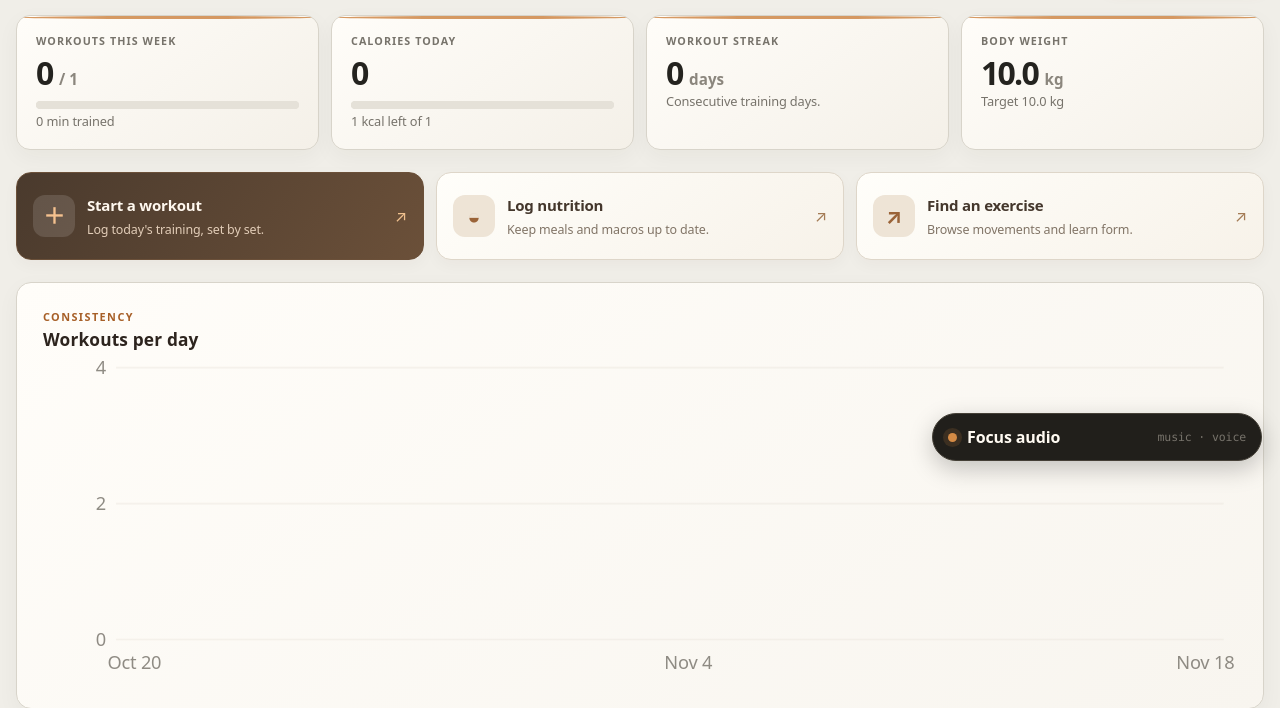
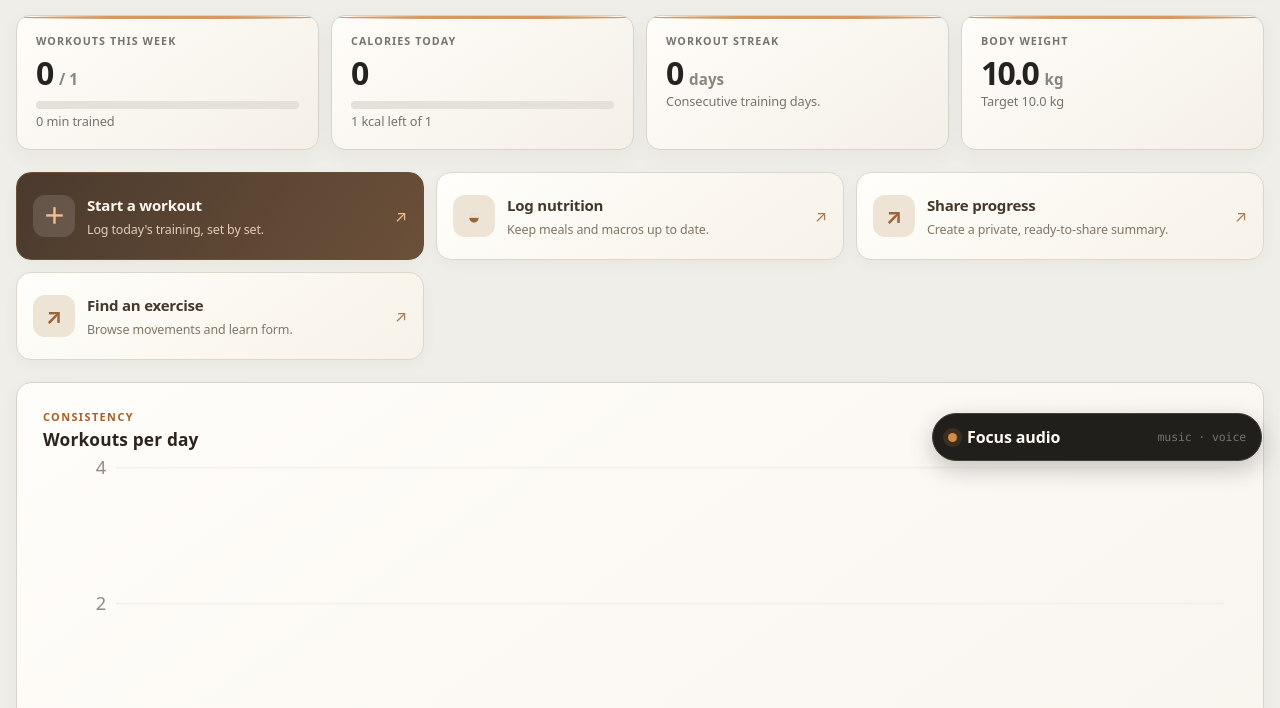
Before and after one commit to Sagar-Shahi/fitness-hub, a Django app: page /app/ in a window 1280 px wide. Shown: the part 321-1029 px from the top of the page. Run offline with Django 5.2, Linux system fonts and the light colour scheme; a user stored in the database is signed in; tables that the repository leaves empty hold one stand-in row (values such as "Sample post"); parts of the project's set-up code (start-up, migrations or seed data) failed here and were passed over; some libraries are stand-ins or nearby versions.

Commit message:
Add share progress dashboard action

```diff
--- a/templates/tracker/dashboard.html
+++ b/templates/tracker/dashboard.html
@@ -32,6 +32,11 @@
     <span><strong>Log nutrition</strong><small>Keep meals and macros up to date.</small></span>
     <span class="dashboard-action-arrow" aria-hidden="true">↗</span>
   </a>
+  <a class="dashboard-action" href="{% url 'tracker:share-progress' %}">
+    <span class="dashboard-action-icon" aria-hidden="true">↗</span>
+    <span><strong>Share progress</strong><small>Create a private, ready-to-share summary.</small></span>
+    <span class="dashboard-action-arrow" aria-hidden="true">↗</span>
+  </a>
   <a class="dashboard-action" href="{% url 'tracker:exercise-library' %}">
     <span class="dashboard-action-icon" aria-hidden="true">↗</span>
     <span><strong>Find an exercise</strong><small>Browse movements and learn form.</small></span>
```
